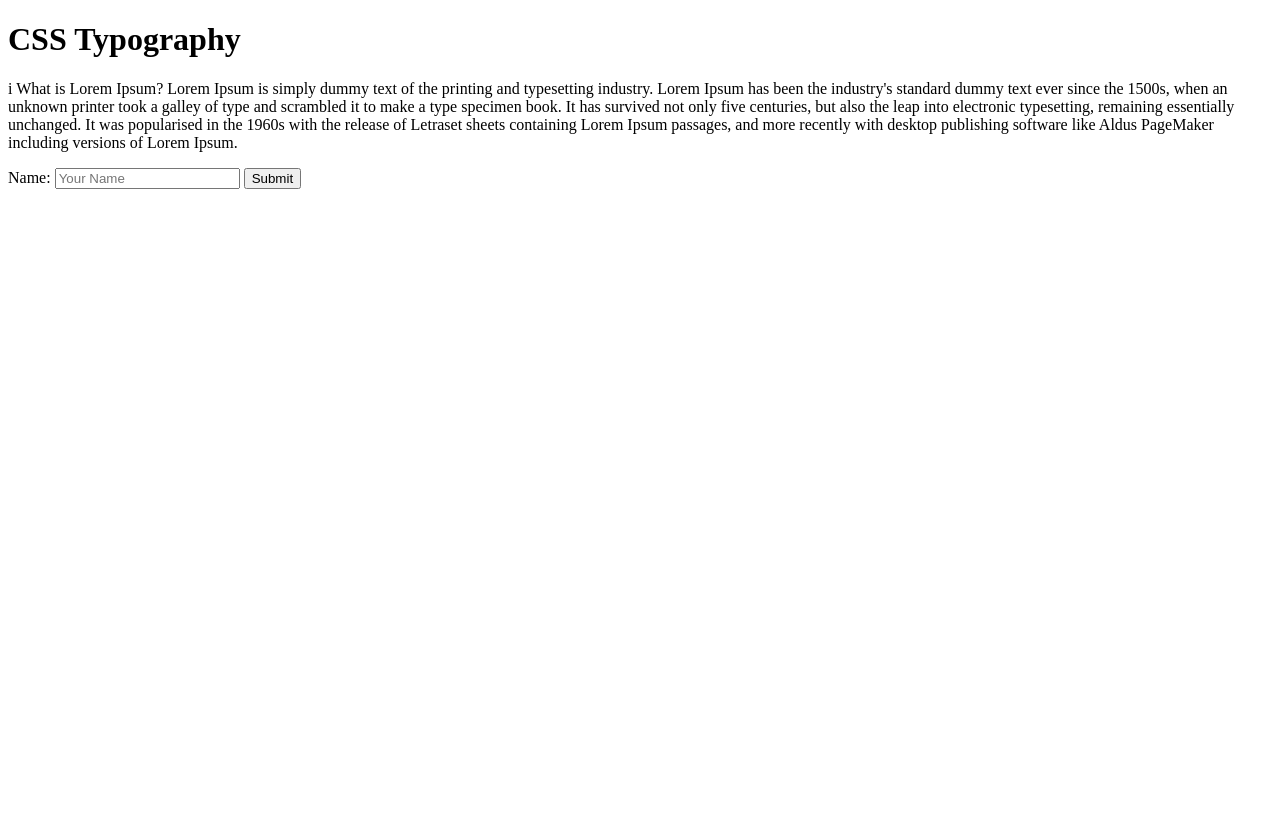
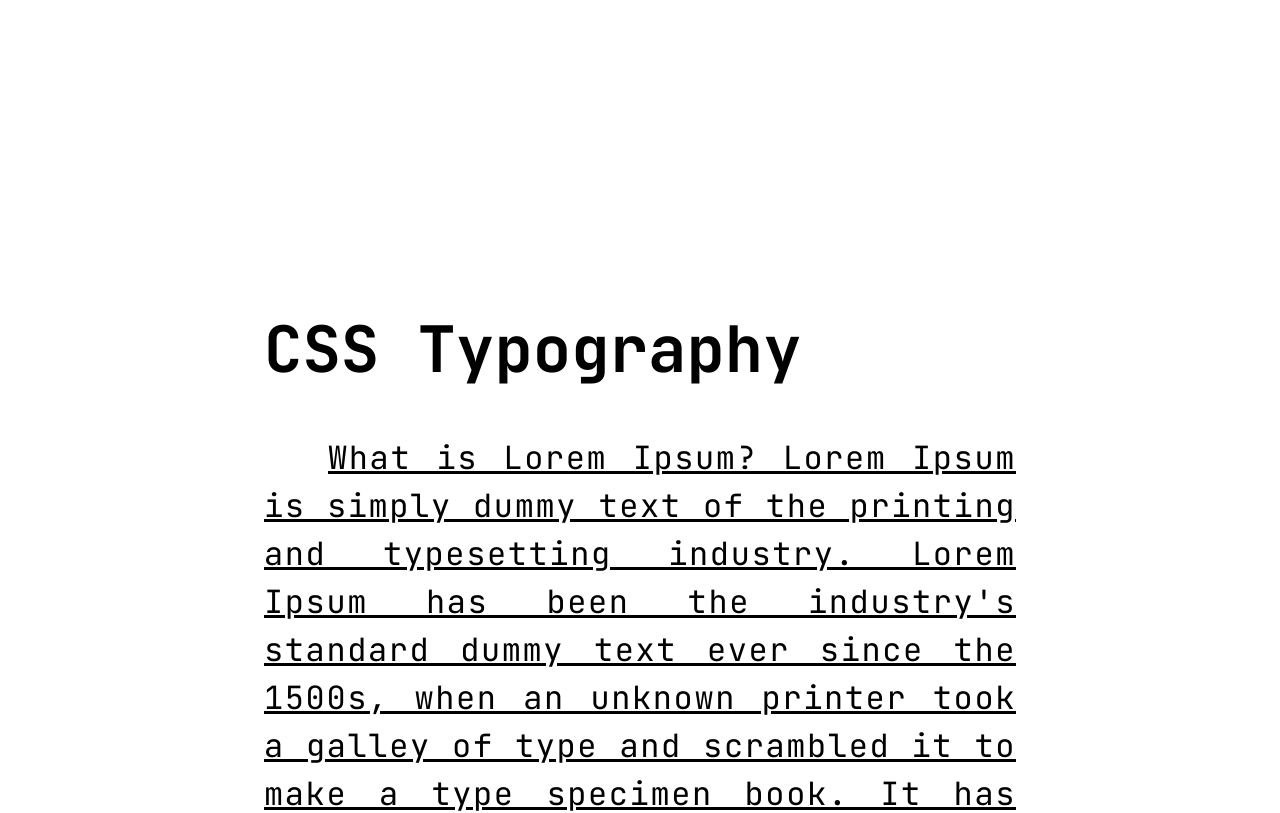
Before and after one commit to lum1nar/web, a plain HTML site: page css/typography.html in a window 1280 px wide. Shown: the top 813 px of the page. Drawn offline with Linux system fonts and the light colour scheme.

Commit message:
finish Typography

```diff
--- a/css/typography.css
+++ b/css/typography.css
@@ -0,0 +1,31 @@
+@import url("https://fonts.googleapis.com/css2?family=JetBrains+Mono:ital,wght@0,100..800;1,100..800&display=swap");
+
+body {
+    font-family: "JetBrains Mono", monospace;
+    /* default */
+    /* font-family: serif; */
+    /* font-family: sans-serif; */
+    /* font-family: "Courier New", Courier, monospace; */
+    /* It means first, second and third choice */
+    padding: 20%;
+    font-size: 2rem;
+}
+
+/*  input, */
+/* button { */
+/*     font: inherit; */
+/* } */
+
+p {
+    text-decoration: underline;
+    /* text-transform: capitalize; */
+    /* text-transform: uppercase; */
+    /* text-transform: lowercase; */
+    text-align: justify;
+    text-indent: 2em;
+    line-height: 1.5;
+    letter-spacing: 0.05em;
+    /* word-spacing: 2em; */
+    font-weight: 400;
+    /* font-style: italic; */
+}
--- a/css/typography.html
+++ b/css/typography.html
@@ -15,7 +15,7 @@
 
     <main>
         <p>
-            i What is Lorem Ipsum? Lorem Ipsum is simply dummy text of the printing
+            What is Lorem Ipsum? Lorem Ipsum is simply dummy text of the printing
             and typesetting industry. Lorem Ipsum has been the industry's standard
             dummy text ever since the 1500s, when an unknown printer took a galley
             of type and scrambled it to make a type specimen book. It has survived
@@ -25,11 +25,11 @@
             recently with desktop publishing software like Aldus PageMaker including
             versions of Lorem Ipsum.
         </p>
-        <form>
-            <label for="name">Name:</label>
-            <input id="name" type="text" placeholder="Your Name" />
-            <button>Submit</button>
-        </form>
+        <!-- <form> -->
+        <!--     <label for="name">Name:</label> -->
+        <!--     <input id="name" type="text" placeholder="Your Name" /> -->
+        <!--     <button>Submit</button> -->
+        <!-- </form> -->
     </main>
 </body>
 
```
Also changed, not shown: README.md.
